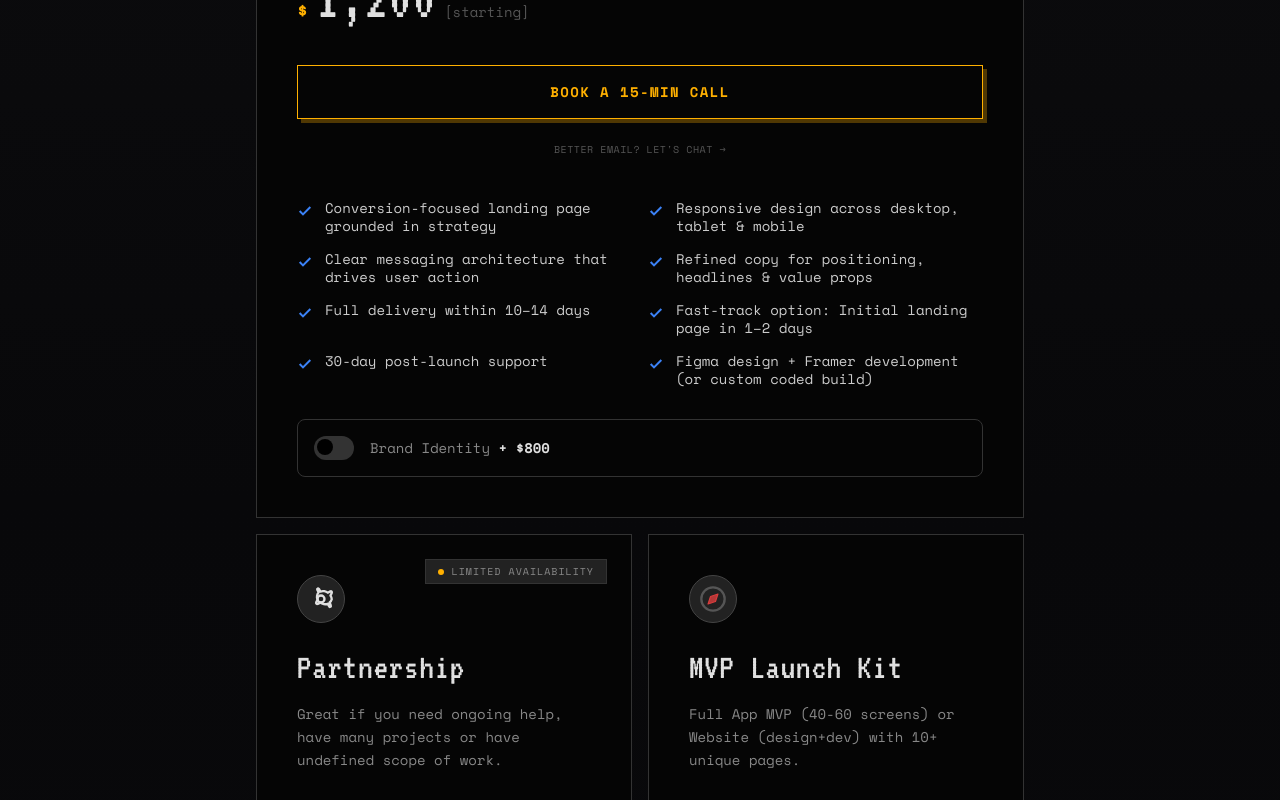
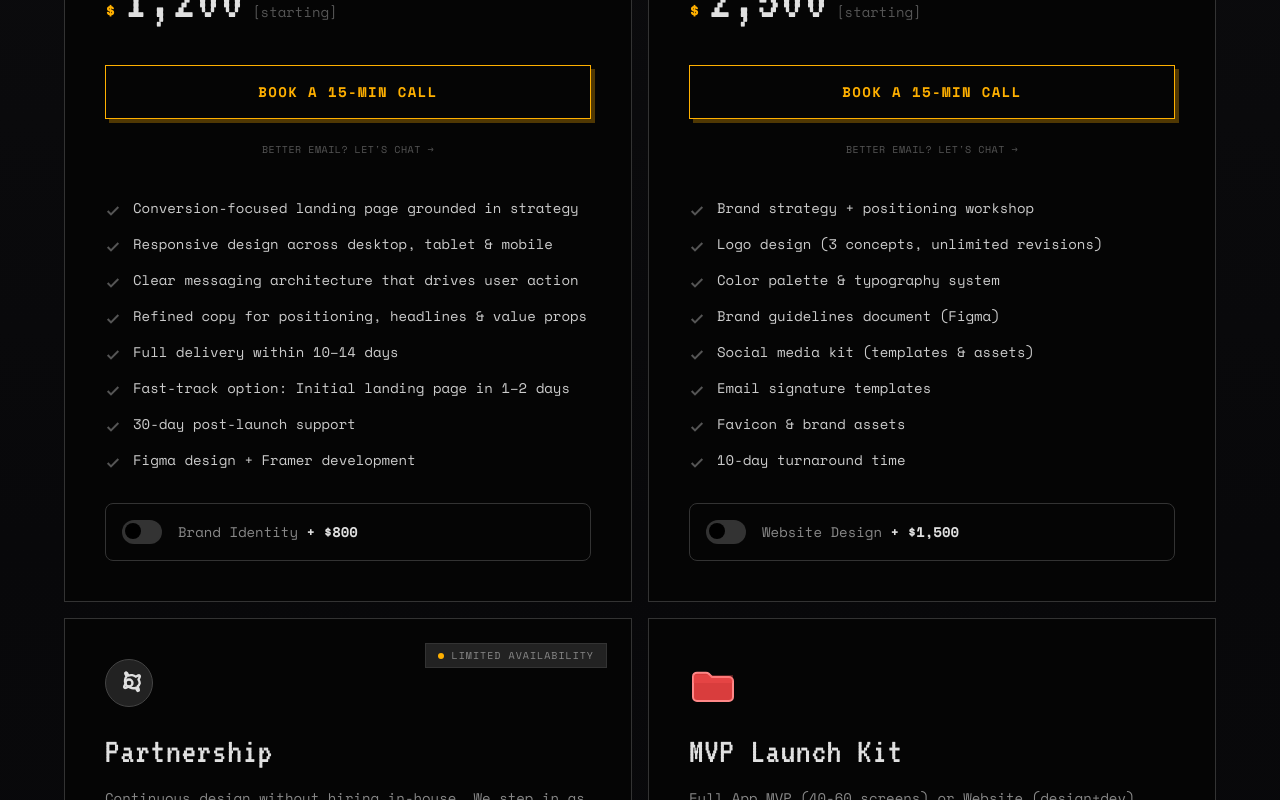
Before and after one commit to ishm6m/hoverstate, a React (Vite) app: page / in a window 1280 px wide. Shown: the part 3500-4300 px from the top of the page. Built offline with nearby package versions, Linux system fonts and the light colour scheme.

Commit message:
feat: add Brand Identity card and restructure pricing to 2x2 grid layout

```diff
--- a/components/Pricing.tsx
+++ b/components/Pricing.tsx
@@ -212,19 +212,17 @@ export const Pricing: React.FC = () => {
             </div>
         </div>
 
-        {/* Bento Grid */}
-        <div className="flex flex-col gap-4 max-w-3xl mx-auto">
+        {/* Bento Grid - 2x2 Layout */}
+        <div className="grid grid-cols-1 md:grid-cols-2 gap-4 max-w-6xl mx-auto">
 
-            {/* Card 1: Landing Page+ (Featured - Full Width) */}
-            <div className="w-full">
+            {/* Card 1: Landing Page+ */}
             <PricingCard
                 title="Landing Page+"
-                    description="Your landing page isn't just a page — it's the first proof your product is real. We design to create belief — in users, investors, and the idea itself."
+                description="Your landing page isn't just a page, it's the first proof your product is real. We design to create belief — in users, investors, and the idea itself."
                 price="1,200"
                 priceSuffix="[starting]"
                 icon={<FolderIcon />}
-                    isFullWidth={false}
-                    isFeatured={true}
+                isFeatured={false}
                 features={[
                     "Conversion-focused landing page grounded in strategy",
                     "Responsive design across desktop, tablet & mobile",
@@ -233,25 +231,44 @@ export const Pricing: React.FC = () => {
                     "Full delivery within 10–14 days",
                     "Fast-track option: Initial landing page in 1–2 days",
                     "30-day post-launch support",
-                        "Figma design + Framer development (or custom coded build)"
+                    "Figma design + Framer development"
                 ]}
                 addonLabel="Brand Identity"
                 addonPrice="+ $800"
             />
-            </div>
 
-            {/* Cards 2 & 3: 2-Column Layout */}
-            <div className="grid grid-cols-1 md:grid-cols-2 gap-4">
-                {/* Card 2: Partnership */}
+            {/* Card 2: Brand Identity */}
+            <PricingCard
+                title="Brand Identity"
+                description="Build a memorable brand that stands out in a crowded market. Visual identity + brand strategy that communicates who you are."
+                price="2,500"
+                priceSuffix="[starting]"
+                icon={<CompassIcon />}
+                isFeatured={false}
+                features={[
+                    "Brand strategy + positioning workshop",
+                    "Logo design (3 concepts, unlimited revisions)",
+                    "Color palette & typography system",
+                    "Brand guidelines document (Figma)",
+                    "Social media kit (templates & assets)",
+                    "Email signature templates",
+                    "Favicon & brand assets",
+                    "10-day turnaround time"
+                ]}
+                addonLabel="Website Design"
+                addonPrice="+ $1,500"
+            />
+
+            {/* Card 3: Partnership */}
             <PricingCard
                 title="Partnership"
-                    description="Great if you need ongoing help, have many projects or have undefined scope of work."
-                    price="5,990"
-                    priceSuffix="+/month"
+                description="Continuous design without hiring in-house. We step in as your external design arm, moving the product forward every week."
+                price="3,000"
+                priceSuffix="/month (26 hours/week)"
                 icon={<GearIcon />}
                 tag="LIMITED AVAILABILITY"
                 features={[
-                        "Dedicated Design Lead",
+                    "Continuous product + brand design support",
                     "Team of senior creatives",
                     "End-to-end project management",
                     "Unlimited Design requests",
@@ -263,13 +280,13 @@ export const Pricing: React.FC = () => {
                 addonPrice="$5,000"
             />
 
-                {/* Card 3: MVP Launch Kit */}
+            {/* Card 4: MVP Launch Kit */}
             <PricingCard
                 title="MVP Launch Kit"
                 description="Full App MVP (40-60 screens) or Website (design+dev) with 10+ unique pages."
                 price="9,990"
-                    priceSuffix="+ [fixed]"
-                    icon={<CompassIcon />}
+                priceSuffix="[fixed]"
+                icon={<FolderIcon />}
                 features={[
                     "Dedicated Design Lead",
                     "Team of senior creatives",
@@ -282,7 +299,6 @@ export const Pricing: React.FC = () => {
                 addonLabel="+ Rush Delivery:"
                 addonPrice="$3,000"
             />
-            </div>
 
         </div>
       </div>
```
Lines whose indentation alone changed are shown as unchanged.
